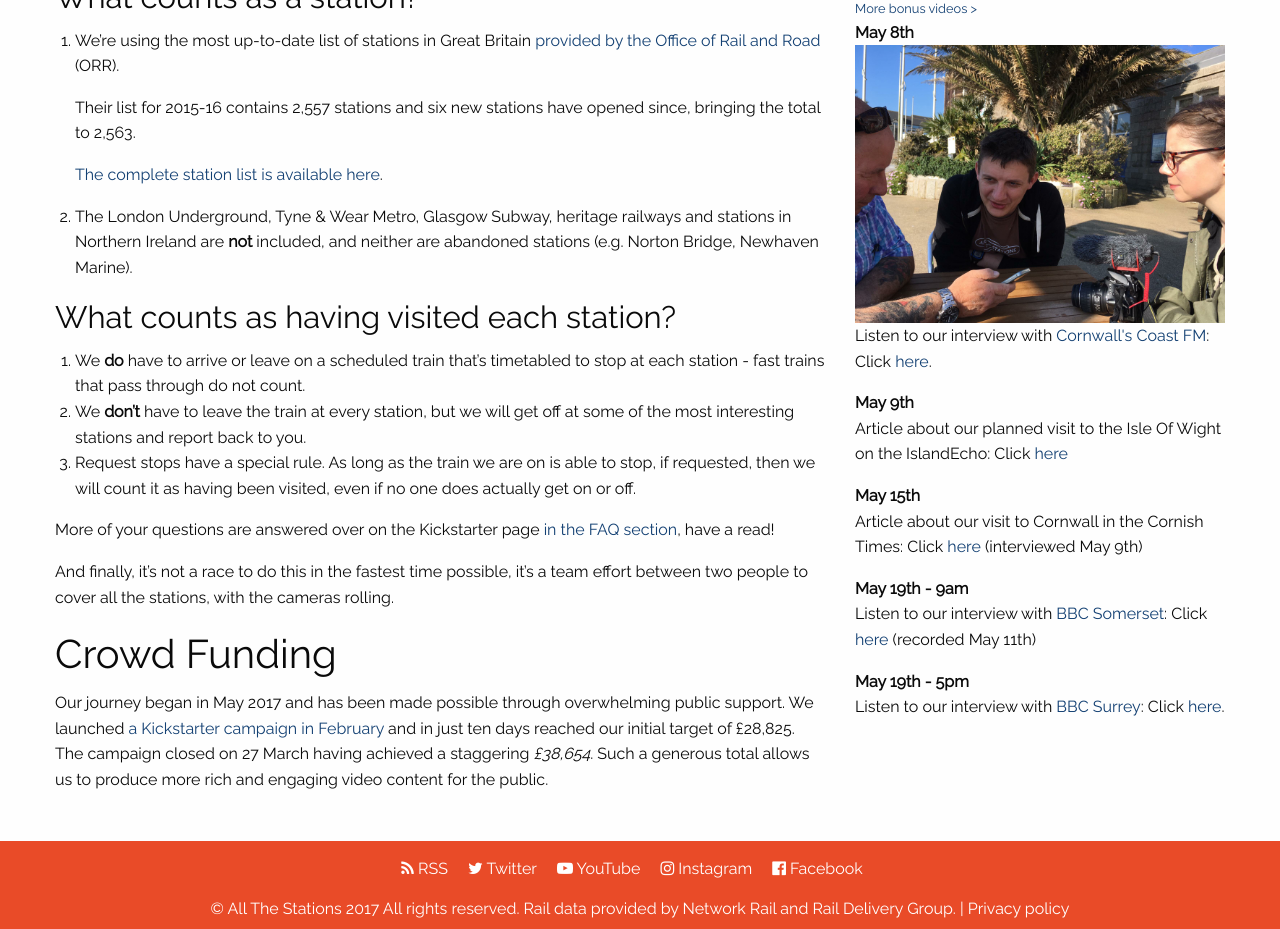
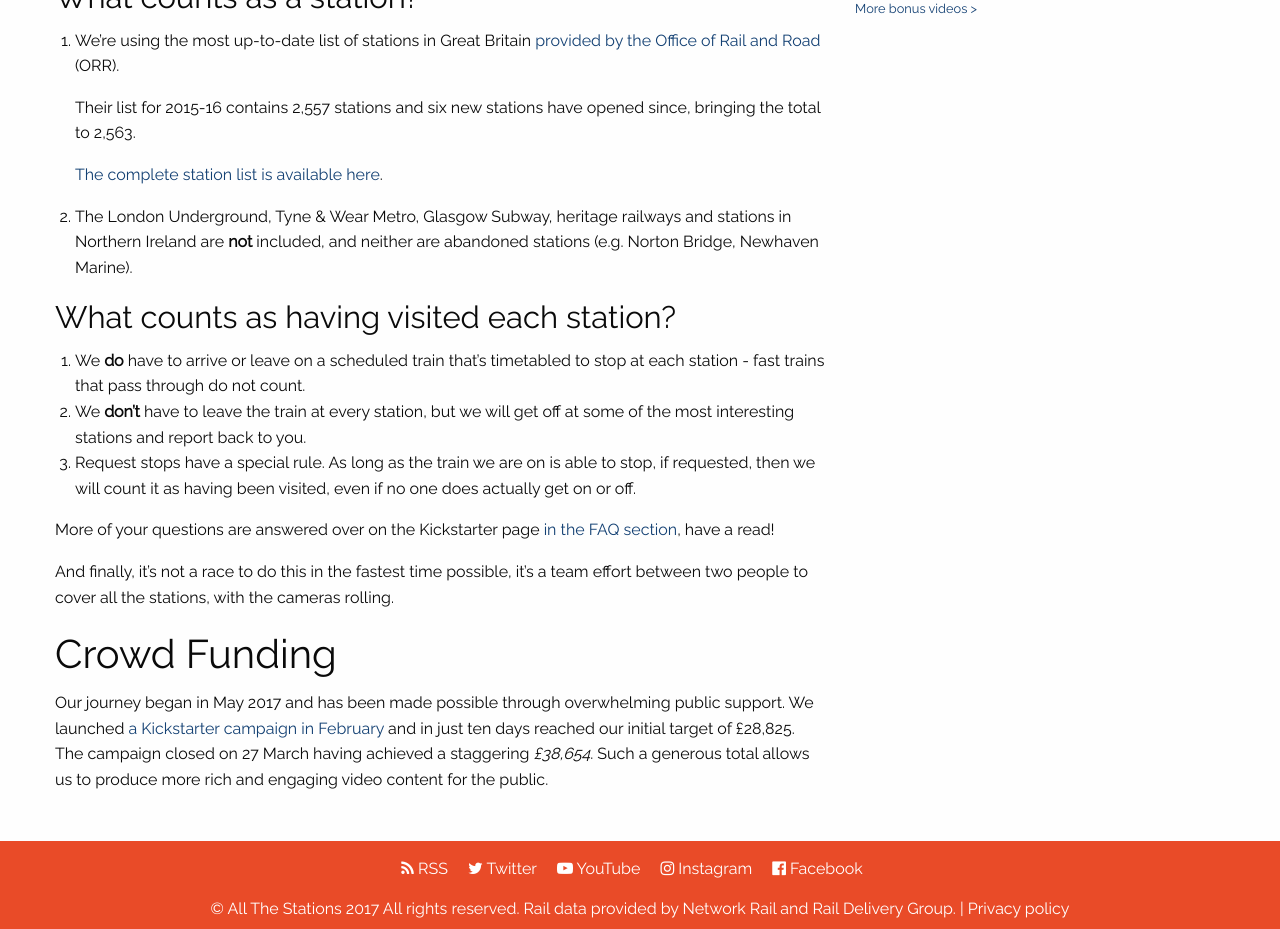
Before and after one commit to khawkins98/all-the-stations, a Jekyll site: the page built from about.md, in a window 1280 px wide and 1400 px high, scrolled down 485 px, cut to the strip 471-1400 px from the top of the window. Built offline with Jekyll 4.4.1, drawn with Linux system fonts in a browser that asks for light colours; nearby versions of some CDN libraries; comment, search, counter and statistics services are not loaded.

Commit message:
Removing Media from Sidebar

```diff
--- a/_includes/sidebar.html
+++ b/_includes/sidebar.html
@@ -18,9 +18,4 @@
     <iframe src="https://www.youtube.com/embed/videoseries?list=PLt4q5oaptyI9x3D0nCrswG-p_wIwPQQys&enablejsapi=1&origin=http%3A%2F%2Fwww.allthestations.co.uk" frameborder="0" allowfullscreen class="embed-responsive-item" style=""></iframe>
   </div>
   <small><a class="read-more" href="https://www.youtube.com/watch?list=PLt4q5oaptyI9x3D0nCrswG-p_wIwPQQys&v=Vv0jecbapMw">More bonus videos</a></small>
-  <p><b>May 8th</b><br/><img src="/static/images/CoastFMInterviewSelfie.jpg" style="width:100%" alt="Selfie with David Hackett from Coast FM"/><br/>Listen to our interview with <a href="http://www.coastfm.co.uk/" target="_blank">Cornwall&#39;s Coast FM</a>: Click <a href="/static/CoastFM-2017-05-08.mp3">here</a>.</p>
-  <p><b>May 9th</b><br/>Article about our planned visit to the Isle Of Wight on the IslandEcho: Click <a href="http://www.islandecho.co.uk/news/stations-project-document-islands-railway" target="_blank">here</a></p>
-  <p><b>May 15th</b><br/>Article about our visit to Cornwall in the Cornish Times: Click <a href="http://www.cornish-times.co.uk/article.cfm?id=110074" target="_blank">here</a> (interviewed May 9th)</p>
-  <p><b>May 19th - 9am</b><br/>Listen to our interview with <a href="http://www.bbc.co.uk/bbcsomerset" target="_blank">BBC Somerset</a>: Click <a href="/static/audio/BBCSomerset-2017-05-19.mp3">here</a> (recorded May 11th)</p>
-  <p><b>May 19th - 5pm</b><br/>Listen to our interview with <a href="http://www.bbc.co.uk/bbcsurrey" target="_blank">BBC Surrey</a>: Click <a href="/static/audio/BBCSurrey-2017-05-19.mp3">here</a>.</p>
 </div>
```
